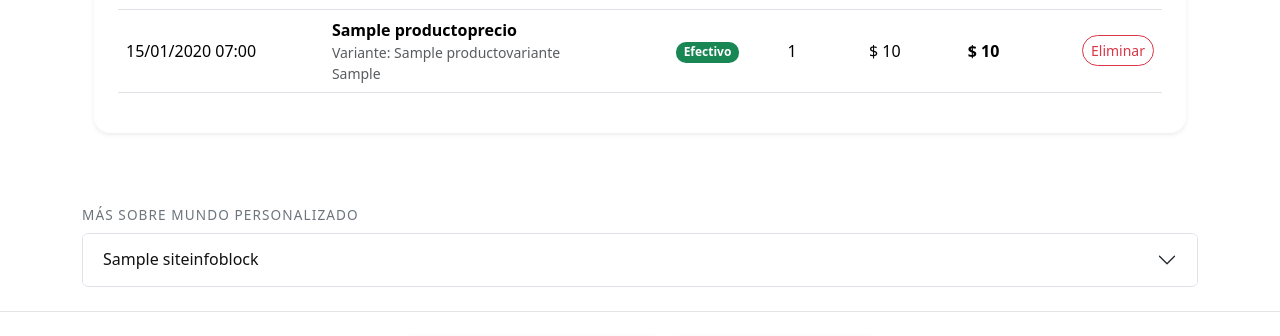
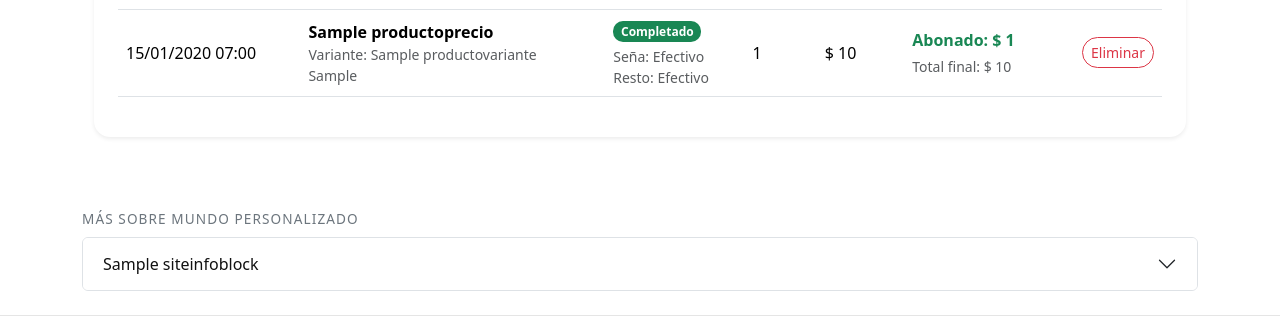
Before and after one commit to FranncoAgustin/Proyecto-final, a Django app: page /owner/ventas/caja/ in a window 1280 px wide. Shown: the part 883-1219 px from the top of the page. Run offline with Django 5.2, Linux system fonts and the light colour scheme; a user stored in the database is signed in; data comes from the database, SQL or seed files in the repository; tables that the repository leaves empty hold one stand-in row (values such as "Sample post").

Commit message:
Mejorando opciones de caja

```diff
--- a/proyecto/owner/templates/owner/caja_resumen.html
+++ b/proyecto/owner/templates/owner/caja_resumen.html
@@ -189,18 +189,54 @@
                 <div class="small text-muted">{{ v.observacion }}</div>
                 {% endif %}
               </td>
+
+              <!-- COLUMNA MEDIO DE PAGO (Limpia) -->
               <td>
+                {% if v.es_senia %}
+                  {% if not v.pagado_completo %}
+                    <span class="badge text-bg-warning mb-1">Señado</span>
+                    <div class="small text-muted">Vía: {{ v.get_medio_pago_senia_display|default:"-" }}</div>
+                  {% else %}
+                    <span class="badge text-bg-success mb-1">Completado</span>
+                    <div class="small text-muted">Seña: {{ v.get_medio_pago_senia_display|default:"-" }}</div>
+                    <div class="small text-muted">Resto: {{ v.get_medio_pago_display|default:"-" }}</div>
+                  {% endif %}
+                {% else %}
                   {% if v.medio_pago == "efectivo" %}
                     <span class="badge text-bg-success">Efectivo</span>
                   {% else %}
                     <span class="badge text-bg-primary">Transferencia</span>
                   {% endif %}
+                {% endif %}
               </td>
+
               <td>{{ v.cantidad }}</td>
               <td>$ {{ v.precio_unitario|floatformat:0|intcomma }}</td>
-                  <td class="fw-semibold">$ {{ v.subtotal|floatformat:0|intcomma }}</td>
-                  <td class="text-end">
-                    <form method="post" action="{% url 'owner_venta_rapida_delete' v.id %}" onsubmit="return confirm('¿Eliminar esta venta y devolver stock?');">
+
+              <!-- COLUMNA TOTALES SEPARADOS -->
+              <td class="text-nowrap">
+                {% if v.es_senia %}
+                  <div class="fw-semibold text-success mb-1">Abonado: $ {{ v.monto_senia|floatformat:0|intcomma }}</div>
+                  {% if not v.pagado_completo %}
+                    <div class="fw-semibold text-danger small mb-1">Falta: $ {{ v.monto_restante|floatformat:0|intcomma }}</div>
+                  {% endif %}
+                  <div class="small text-muted">Total final: $ {{ v.subtotal|floatformat:0|intcomma }}</div>
+                {% else %}
+                  <span class="fw-semibold">$ {{ v.subtotal|floatformat:0|intcomma }}</span>
+                {% endif %}
+              </td>
+
+              <td class="text-end text-nowrap">
+                {% if v.es_senia and not v.pagado_completo %}
+                <form method="post" action="{% url 'owner_venta_rapida_completar' v.id %}" class="d-inline-block me-1">
+                  {% csrf_token %}
+                  <button type="submit" class="btn btn-sm btn-success rounded-pill" title="Completar pago">
+                    Completar
+                  </button>
+                </form>
+                {% endif %}
+                <form method="post" action="{% url 'owner_venta_rapida_delete' v.id %}"
+                  onsubmit="return confirm('¿Eliminar esta venta y devolver stock?');" class="d-inline-block">
                   {% csrf_token %}
                   <button type="submit" class="btn btn-sm btn-outline-danger rounded-pill">
                     Eliminar
--- a/proyecto/owner/urls.py
+++ b/proyecto/owner/urls.py
@@ -33,6 +33,7 @@ from .views import (
     owner_siteconfig_edit,
     owner_historia_global,
     owner_productos_completar_desde_factura,
+    owner_venta_rapida_completar,
     owner_venta_rapida_create,
     owner_venta_rapida_delete,
     owner_api_product_search_for_sale,
@@ -87,4 +88,5 @@ urlpatterns = [
     path("ventas/caja/", owner_caja_resumen, name="owner_caja_resumen"),
     path("ventas/<int:pk>/eliminar/", owner_venta_rapida_delete, name="owner_venta_rapida_delete"),
     path("api/product-search-sale/", owner_api_product_search_for_sale, name="owner_api_product_search_for_sale"),
+    path("ventas/completar/<int:pk>/", owner_venta_rapida_completar, name="owner_venta_rapida_completar"),
 ]
--- a/proyecto/owner/views.py
+++ b/proyecto/owner/views.py
@@ -1689,6 +1689,7 @@ def owner_historia_global(request):
         },
     )
 
+
 @login_required
 def owner_venta_rapida_create(request):
     if not _check_owner(request.user):
@@ -1727,6 +1728,22 @@ def owner_venta_rapida_create(request):
                 venta.subtotal = venta.precio_unitario * venta.cantidad
                 venta.costo_unitario = costo_unitario
                 venta.usuario = request.user
+
+                # ==============================================================
+                # NUEVA LÓGICA DE SEÑA
+                # ==============================================================
+                if request.POST.get("es_senia") == "on":
+                    venta.es_senia = True
+                    venta.pagado_completo = False
+                    venta.monto_senia = Decimal(request.POST.get("monto_senia") or "0.00")
+                    venta.medio_pago_senia = request.POST.get("medio_pago_senia")
+                else:
+                    venta.es_senia = False
+                    venta.pagado_completo = True
+                    venta.monto_senia = Decimal("0.00")
+                    venta.medio_pago_senia = None
+                # ==============================================================
+
                 venta.save()
 
                 if variante:
@@ -1740,13 +1757,16 @@ def owner_venta_rapida_create(request):
                 if variante:
                     nombre_log = f"{nombre_log} - {variante.nombre}"
 
+                detalle_log = f"Se vendieron {venta.cantidad} unidad(es) a ${venta.precio_unitario} por un total de ${venta.subtotal}."
+                if venta.es_senia:
+                    detalle_log += f" Seña ingresada: ${venta.monto_senia} ({venta.get_medio_pago_senia_display()})."
+                else:
+                    detalle_log += f" Medio de pago: {venta.get_medio_pago_display()}."
+
                 registrar_evento(
                     tipo="venta_registrada",
                     titulo=f"Venta registrada: {nombre_log}",
-                    detalle=(
-                        f"Se vendieron {venta.cantidad} unidad(es) a ${venta.precio_unitario} "
-                        f"por un total de ${venta.subtotal}. Medio de pago: {venta.get_medio_pago_display()}."
-                    ),
+                    detalle=detalle_log,
                     user=request.user,
                     obj=producto,
                     extra={
@@ -1758,6 +1778,7 @@ def owner_venta_rapida_create(request):
                         "precio_unitario": str(venta.precio_unitario),
                         "subtotal": str(venta.subtotal),
                         "medio_pago": venta.medio_pago,
+                        "es_senia": venta.es_senia,
                     },
                 )
 
@@ -1777,6 +1798,46 @@ def owner_venta_rapida_create(request):
         },
     )
 
+
+# =========================================================================
+# NUEVA VISTA PARA COMPLETAR EL PAGO
+# =========================================================================
+@login_required
+@require_POST
+def owner_venta_rapida_completar(request, pk):
+    if not _check_owner(request.user):
+        raise PermissionDenied
+
+    venta = get_object_or_404(VentaRapida, pk=pk)
+
+    if venta.es_senia and not venta.pagado_completo:
+        monto_restante = venta.monto_restante
+        venta.pagado_completo = True
+        venta.save(update_fields=["pagado_completo"])
+
+        nombre_log = venta.producto.nombre_publico or venta.producto.sku
+        if venta.variante:
+            nombre_log = f"{nombre_log} - {venta.variante.nombre}"
+
+        registrar_evento(
+            tipo="venta_registrada",
+            titulo=f"Pago completado: {nombre_log}",
+            detalle=f"Se canceló el saldo restante de ${monto_restante} vía {venta.get_medio_pago_display()}.",
+            user=request.user,
+            obj=venta.producto,
+            extra={
+                "venta_id": venta.id,
+                "monto_cobrado": str(monto_restante)
+            }
+        )
+
+        messages.success(request, f"¡Pago completado! Se canceló el saldo restante de ${monto_restante}.")
+    else:
+        messages.warning(request, "Esta venta ya estaba pagada o no tenía seña registrada.")
+
+    return redirect("owner_caja_resumen")
+
+@login_required
 @login_required
 def owner_caja_resumen(request):
     if not _check_owner(request.user):
@@ -1804,36 +1865,72 @@ def owner_caja_resumen(request):
         except ValueError:
             pass
 
+    # Filtro mejorado: busca el medio de pago tanto en el total como en la seña
     if medio_pago in {"efectivo", "transferencia"}:
-        ventas = ventas.filter(medio_pago=medio_pago)
+        ventas = ventas.filter(Q(medio_pago=medio_pago) | Q(medio_pago_senia=medio_pago))
 
     hoy = timezone.localdate()
     inicio_hoy = timezone.make_aware(datetime.combine(hoy, datetime.min.time()))
     fin_hoy = inicio_hoy + timedelta(days=1)
 
-    ventas_hoy = VentaRapida.objects.filter(fecha__gte=inicio_hoy, fecha__lt=fin_hoy)
-
-    total_hoy = ventas_hoy.aggregate(total=Sum("subtotal"))["total"] or Decimal("0.00")
-    cantidad_hoy = ventas_hoy.aggregate(total=Count("id"))["total"] or 0
-    unidades_hoy = ventas_hoy.aggregate(total=Sum("cantidad"))["total"] or 0
-
-    total_hoy_efectivo = ventas_hoy.filter(medio_pago="efectivo").aggregate(total=Sum("subtotal"))["total"] or Decimal("0.00")
-    total_hoy_transferencia = ventas_hoy.filter(medio_pago="transferencia").aggregate(total=Sum("subtotal"))["total"] or Decimal("0.00")
-
-    total_periodo = ventas.aggregate(total=Sum("subtotal"))["total"] or Decimal("0.00")
-    cantidad_periodo = ventas.aggregate(total=Count("id"))["total"] or 0
-    unidades_periodo = ventas.aggregate(total=Sum("cantidad"))["total"] or 0
-
-    total_efectivo = ventas.filter(medio_pago="efectivo").aggregate(total=Sum("subtotal"))["total"] or Decimal("0.00")
-    total_transferencia = ventas.filter(medio_pago="transferencia").aggregate(total=Sum("subtotal"))["total"] or Decimal("0.00")
-
-    costo_expr = ExpressionWrapper(
-        F("cantidad") * F("costo_unitario"),
-        output_field=DecimalField(max_digits=14, decimal_places=2),
-    )
-    costo_total_periodo = ventas.aggregate(total=Sum(costo_expr))["total"] or Decimal("0.00")
+    ventas_hoy = ventas.filter(fecha__gte=inicio_hoy, fecha__lt=fin_hoy)
+
+    # --- MOTOR DE CÁLCULO FINANCIERO REAL ---
+    def calcular_totales(queryset):
+        total = Decimal("0.00")
+        efectivo = Decimal("0.00")
+        transf = Decimal("0.00")
+        costo = Decimal("0.00")
+        unidades = 0
+
+        for v in queryset:
+            costo += v.cantidad * v.costo_unitario
+            unidades += v.cantidad
+
+            if v.es_senia:
+                if v.pagado_completo:
+                    # Si ya completó, el ingreso real es el total del producto
+                    total += v.subtotal
+
+                    # Contabilizamos la seña en su medio de pago original
+                    if v.medio_pago_senia == "efectivo":
+                        efectivo += v.monto_senia
+                    elif v.medio_pago_senia == "transferencia":
+                        transf += v.monto_senia
+
+                    # Calculamos manualmente el resto y lo asignamos a su medio de pago
+                    resto = v.subtotal - v.monto_senia
+                    if v.medio_pago == "efectivo":
+                        efectivo += resto
+                    elif v.medio_pago == "transferencia":
+                        transf += resto
+                else:
+                    # Si solo tiene seña, sumamos exclusivamente ese monto
+                    total += v.monto_senia
+                    if v.medio_pago_senia == "efectivo":
+                        efectivo += v.monto_senia
+                    elif v.medio_pago_senia == "transferencia":
+                        transf += v.monto_senia
+            else:
+                # Venta normal de pago en un solo paso
+                total += v.subtotal
+                if v.medio_pago == "efectivo":
+                    efectivo += v.subtotal
+                elif v.medio_pago == "transferencia":
+                    transf += v.subtotal
+
+        return total, efectivo, transf, costo, unidades
+
+    # Calcular Hoy
+    total_hoy, total_hoy_efectivo, total_hoy_transferencia, _, unidades_hoy = calcular_totales(ventas_hoy)
+    cantidad_hoy = ventas_hoy.count()
+
+    # Calcular Periodo Histórico
+    total_periodo, total_efectivo, total_transferencia, costo_total_periodo, unidades_periodo = calcular_totales(ventas)
+    cantidad_periodo = ventas.count()
     ganancia_periodo = total_periodo - costo_total_periodo
 
+    # Tablas Inferiores
     productos_mas_vendidos = (
         ventas.values("producto__id", "producto__nombre_publico", "producto__sku")
         .annotate(
```
Also changed, not shown: proyecto/owner/models.py (+23 -6 lines), proyecto/owner/templates/owner/venta_rapida_form.html (+43 -7 lines), proyecto/owner/migrations/0013_ventarapida_es_senia_ventarapida_medio_pago_senia_and_more.py (added). Lines whose indentation alone changed are shown as unchanged.
